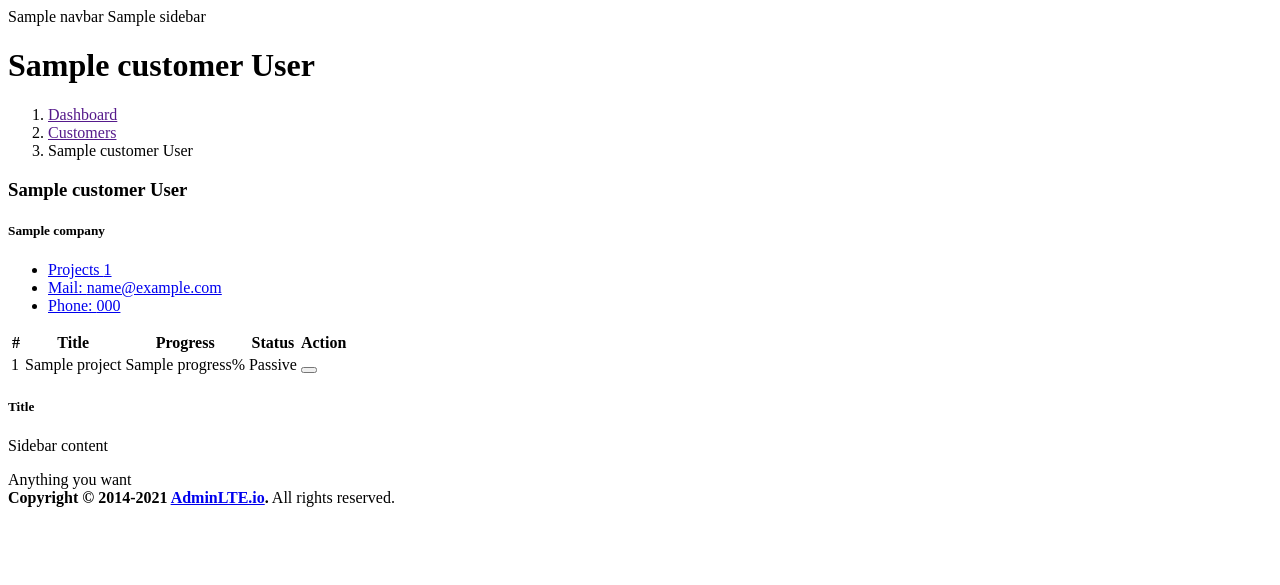
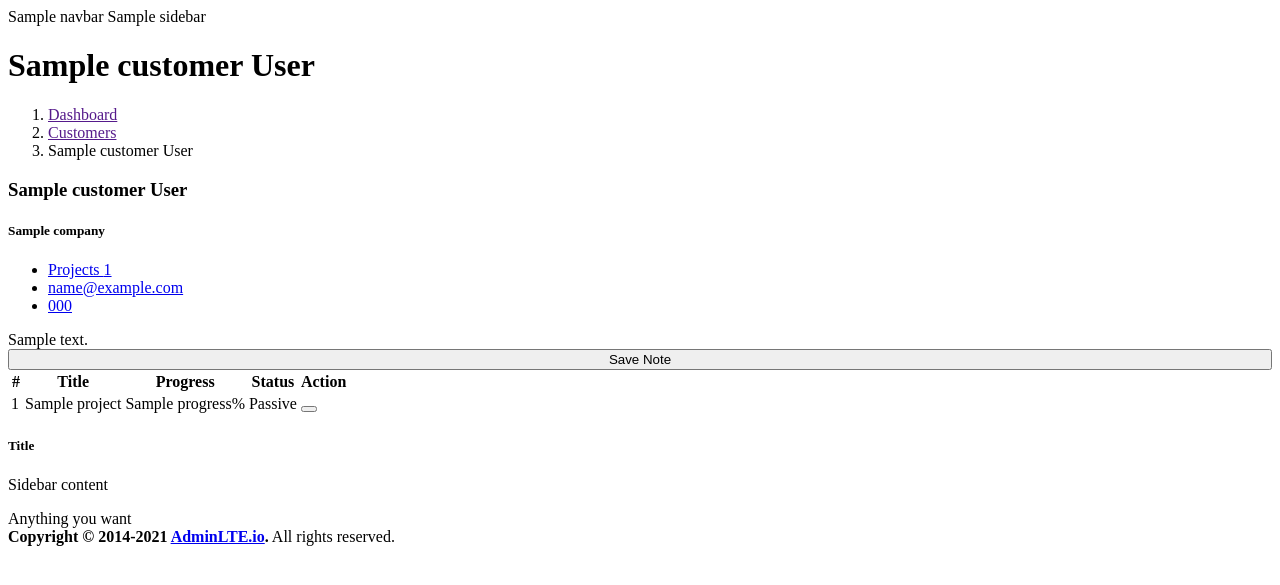
Before and after one commit to Svobodennn/PHP-CMS-Project, a PHP site: the page made by App/View/customer/detail.php in a window 1280 px wide. Shown: the top 585 px of the page. Run offline with PHP 8.4, Linux system fonts and the light colour scheme; the template is opened without the code that fills it: most values are stand-ins (such as "Sample title", 1, 10 or a date in 2020); data that the repository does not hold is empty; some libraries are stand-ins or nearby versions.

Commit message:
added summernote, customer information

```diff
--- a/App/View/customer/detail.php
+++ b/App/View/customer/detail.php
@@ -16,6 +16,7 @@ scratch. This page gets rid of all links and provides the needed markup only.
     <link rel="stylesheet" href="<?= asset('plugins/fontawesome-free/css/all.min.css') ?>">
     <!-- Theme style -->
     <link rel="stylesheet" href="<?= asset('css/adminlte.min.css') ?>">
+    <link rel="stylesheet" href="<?= asset('plugins\summernote\summernote-bs5.min.css') ?>">
 </head>
 <body class="hold-transition sidebar-mini">
 <div class="wrapper">
@@ -59,13 +60,14 @@ scratch. This page gets rid of all links and provides the needed markup only.
                                     </a>
                                 </li>
                                 <li class="nav-item">
-                                    <a href="#" class="nav-link">
-                                        Mail:  <span class="float-start "><?= $data['customer']['mail'] ?></span>
+                                    <a target="_blank" href="mailto:<?= $data['customer']['mail'] ?>" class="nav-link">
+                                        <?= $data['customer']['mail'] ?>
                                     </a>
                                 </li>
                                 <li class="nav-item">
-                                    <a href="#" class="nav-link">
-                                        Phone:  <span class="float-start "><?= $data['customer']['phone'] ?></span>
+
+                                    <a href="tel:<?= $data['customer']['phone']?>" class="nav-link">
+                                          <?= $data['customer']['phone']?>
                                     </a>
                                 </li>
                             </ul>
@@ -85,6 +87,12 @@ scratch. This page gets rid of all links and provides the needed markup only.
                 <!-- /.content -->
             </div>
             <div class="col-md-8">
+                <div id="summernote"><?= htmlspecialchars_decode($data['customer']['notes']) ?></div>
+                <button style="width: 100%" class="btn btn-sm btn-success mb-2" onclick="saveNote()">Save Note</button>
+            </div>
+        </div>
+        <div class="row">
+            <div class="col-md-12">
                     <table class="table table-striped table-bordered">
                         <thead>
                         <tr>
@@ -126,9 +134,7 @@ scratch. This page gets rid of all links and provides the needed markup only.
                         </tbody>
                     </table>
             </div>
-
         </div>
-
     </div>
     <!-- /.content-wrapper -->
 
@@ -158,6 +164,7 @@ scratch. This page gets rid of all links and provides the needed markup only.
 
 <!-- jQuery -->
 <script src="<?= asset('plugins/jquery/jquery.min.js') ?>"></script>
+<script src="<?= asset('plugins/jquery/jquery.min.js') ?>"></script>
 <!-- Bootstrap 4 -->
 <script src="<?= asset('plugins/bootstrap/js/bootstrap.bundle.min.js') ?>"></script>
 <!-- AdminLTE App -->
@@ -170,27 +177,23 @@ scratch. This page gets rid of all links and provides the needed markup only.
 <!--sweetalert-->
 <script src="<?= asset('plugins/sweetalert2/sweetalert2.all.js') ?>"></script>
 
+<script src="<?= asset('plugins\summernote\summernote-bs5.min.js') ?>"></script>
+
 <script>
-    const customer = document.getElementById('customer')
-    customer.addEventListener('submit', (e) => {
-        let customerName = document.getElementById('customerName').value
-        let customerSurname = document.getElementById('customerSurname').value
-        let customerMail = document.getElementById('customerMail').value
-        let customerAddress = document.getElementById('customerAddress').value
-        let customerPhone = document.getElementById('customerPhone').value
-        let customerCompany = document.getElementById('customerCompany').value
-        let customerId = document.getElementById('customerId').value
+    $(document).ready(function() {
+        $('#summernote').summernote({
+            height: 150,
+            maxHeight: 400
+        });
+    });
+
+    function saveNote(){
+        const html = $('#summernote').summernote('code');
 
         let formData = new FormData();
-        formData.append('customerName', customerName)
-        formData.append('customerSurname', customerSurname)
-        formData.append('customerMail', customerMail)
-        formData.append('customerAddress', customerAddress)
-        formData.append('customerPhone', customerPhone)
-        formData.append('customerCompany', customerCompany)
-        formData.append('customerId', customerId)
+        formData.append('note', html)
 
-        axios.post('<?= _link('customer/edit') ?>', formData)
+        axios.post('<?= _link('customer/note/'.$data['customer']['id']) ?>', formData)
                .then(res => {
                    if (res.data.redirect) {
                        window.location.href = res.data.redirect;
@@ -204,7 +207,42 @@ scratch. This page gets rid of all links and provides the needed markup only.
                console.log(err)
            })
            e.preventDefault()
-    })
+    }
+
+    //const customer = document.getElementById('customer')
+    //customer.addEventListener('submit', (e) => {
+    //    let customerName = document.getElementById('customerName').value
+    //    let customerSurname = document.getElementById('customerSurname').value
+    //    let customerMail = document.getElementById('customerMail').value
+    //    let customerAddress = document.getElementById('customerAddress').value
+    //    let customerPhone = document.getElementById('customerPhone').value
+    //    let customerCompany = document.getElementById('customerCompany').value
+    //    let customerId = document.getElementById('customerId').value
+    //
+    //    let formData = new FormData();
+    //    formData.append('customerName', customerName)
+    //    formData.append('customerSurname', customerSurname)
+    //    formData.append('customerMail', customerMail)
+    //    formData.append('customerAddress', customerAddress)
+    //    formData.append('customerPhone', customerPhone)
+    //    formData.append('customerCompany', customerCompany)
+    //    formData.append('customerId', customerId)
+    //
+    //    axios.post('<?php //= _link('customer/edit') ?>//', formData)
+    //        .then(res => {
+    //            if (res.data.redirect) {
+    //                window.location.href = res.data.redirect;
+    //            }
+    //            Swal.fire(
+    //                res.data.title,
+    //                res.data.msg,
+    //                res.data.status
+    //            )
+    //        }).catch(err => {
+    //        console.log(err)
+    //    })
+    //    e.preventDefault()
+    //})
 
 </script>
 
```
Lines whose indentation alone changed are shown as unchanged.
